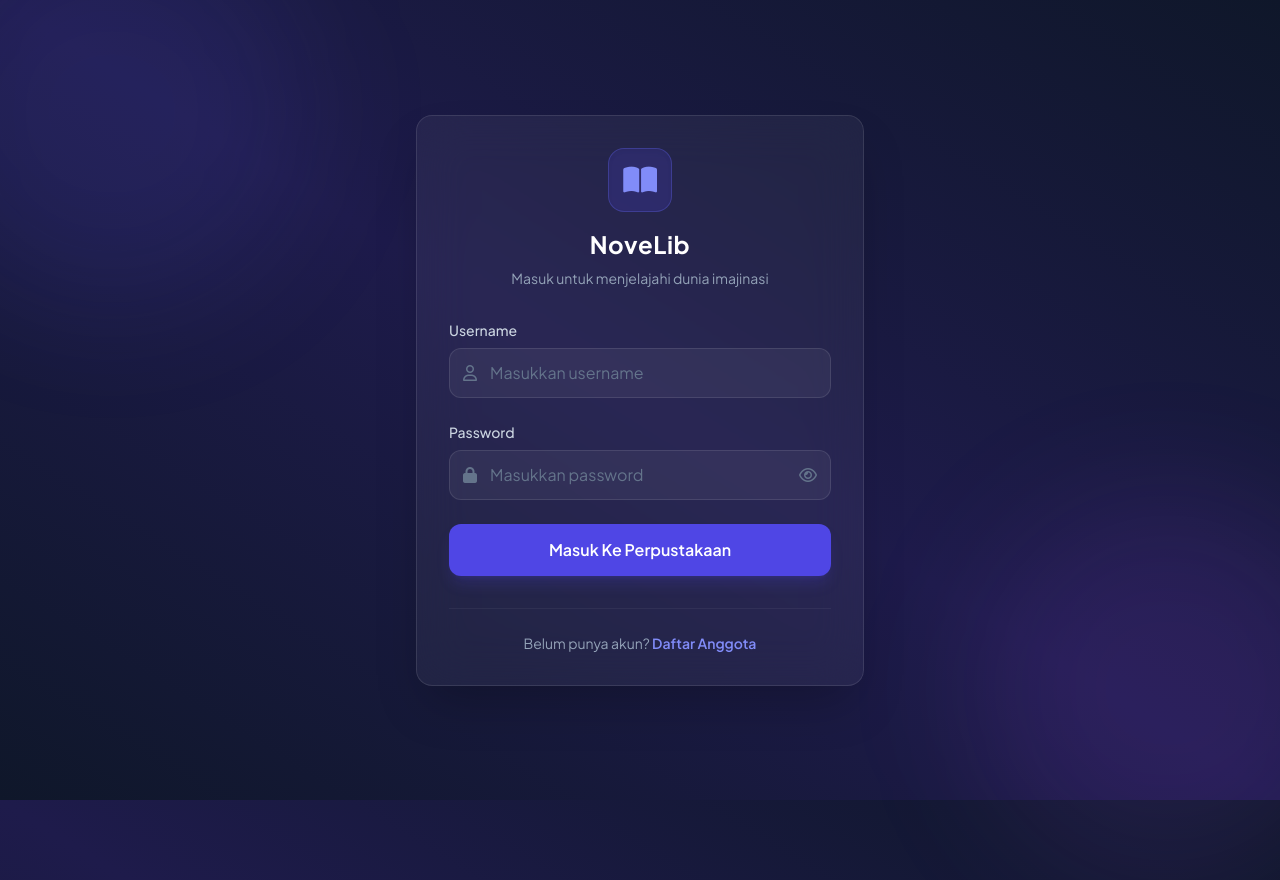
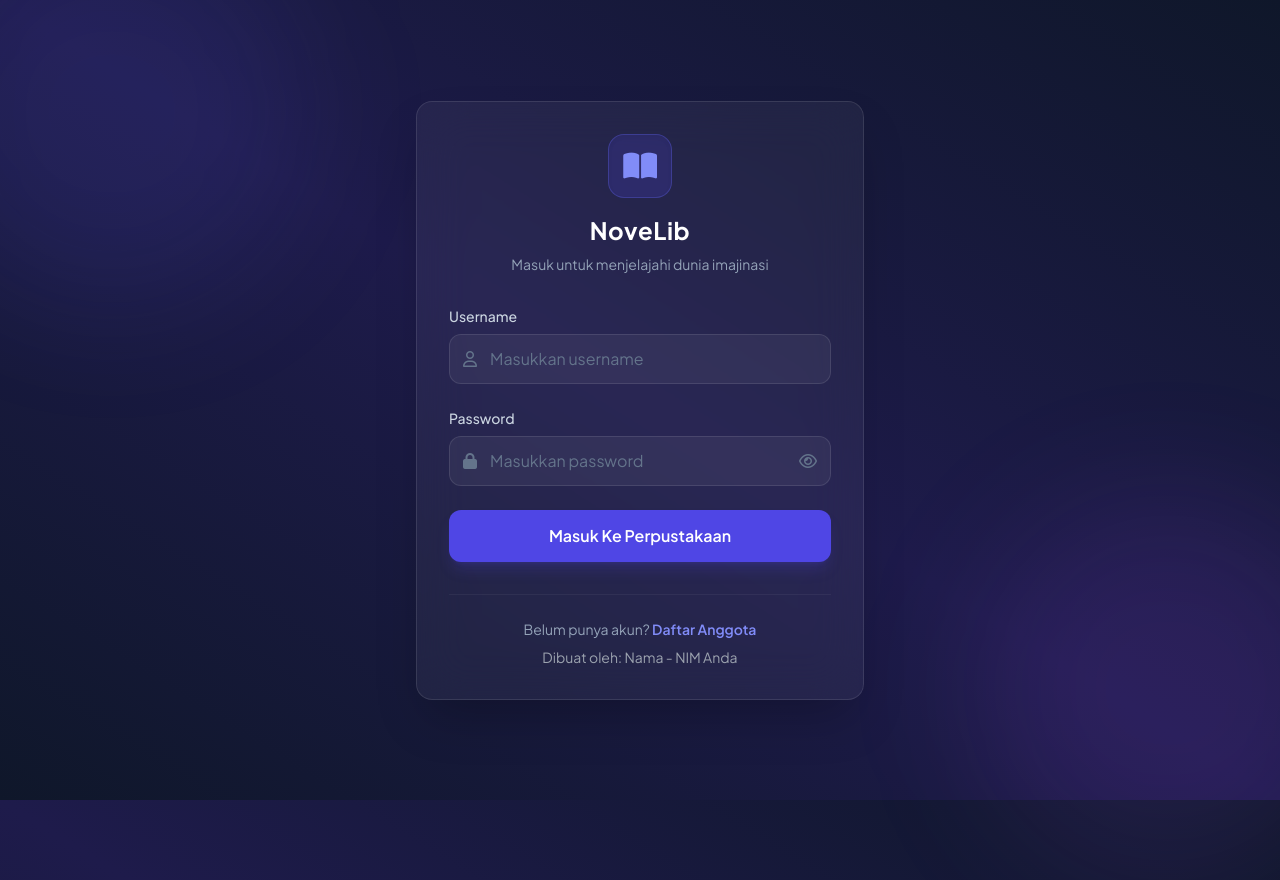
Before and after one commit to CitaAmlyya/UAS_2388010006, a PHP site: page /login.php in a window 1280 px wide; the page is wider, and only the part inside the window is pictured. Run offline with PHP 8.4, Linux system fonts and the light colour scheme; data that the repository does not hold is empty; some libraries are stand-ins or nearby versions.

Commit message:
bissmilah

```diff
--- a/Web_dinamis/login.php
+++ b/Web_dinamis/login.php
@@ -130,6 +130,7 @@ if (isset($_POST['login'])) {
             <p class="text-sm text-slate-400">
                 Belum punya akun?
                 <a href="register.php" class="text-indigo-400 font-semibold hover:underline">Daftar Anggota</a>
+                <p class="text-gray-400 text-sm mt-2">Dibuat oleh: Nama - NIM Anda</p>
             </p>
         </div>
     </div>
```
